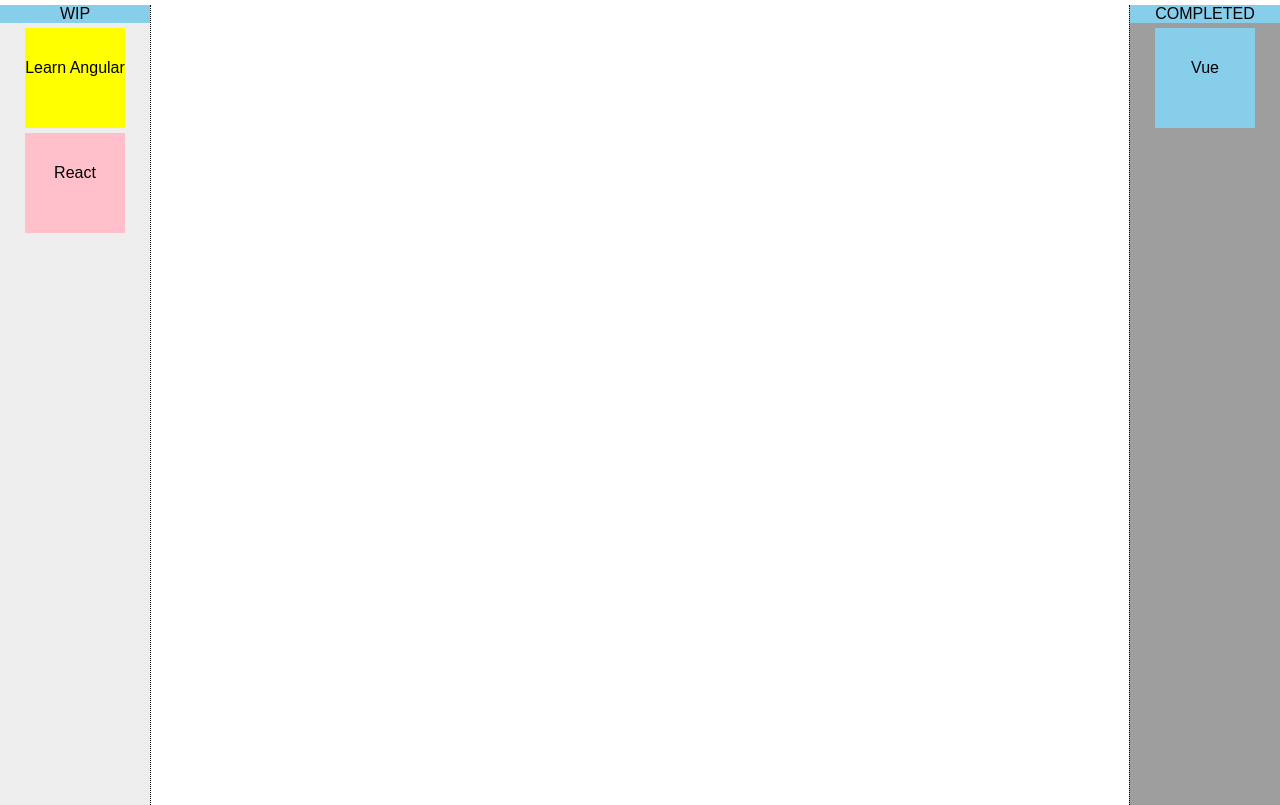
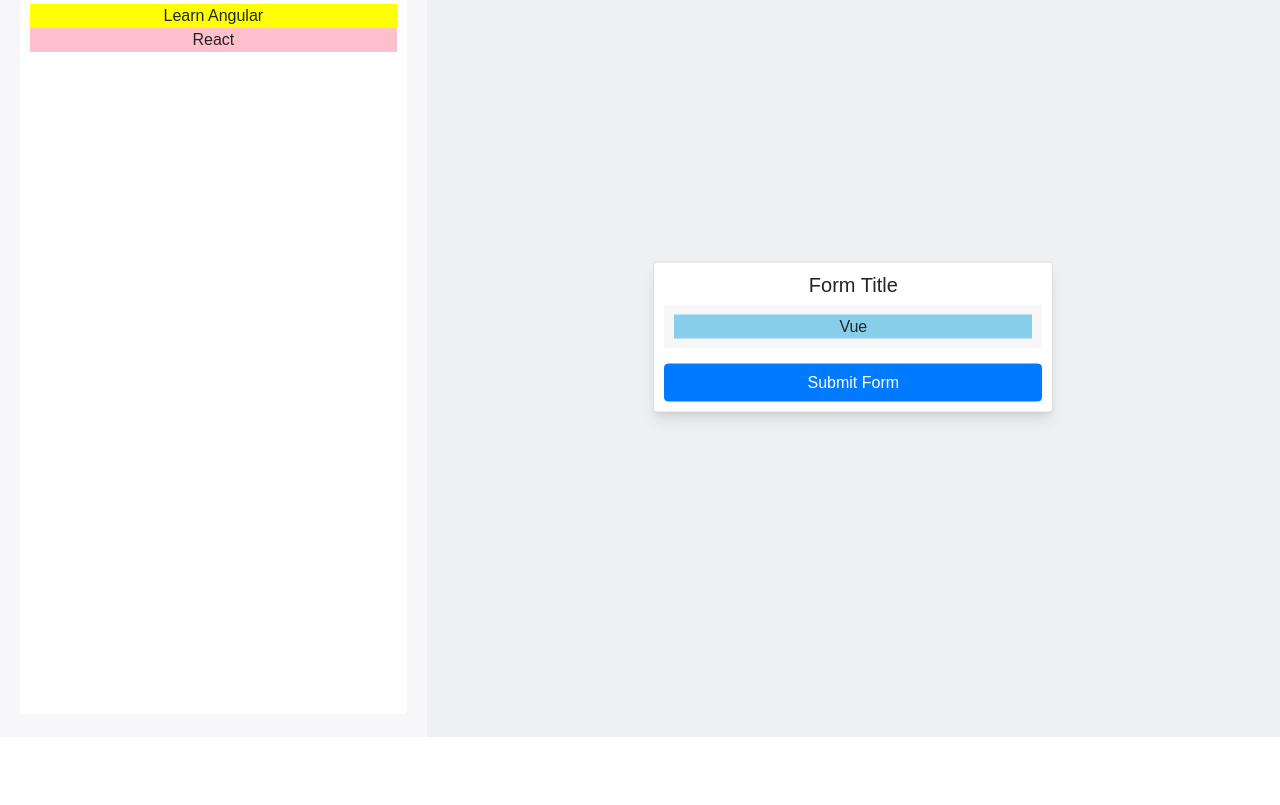
Before and after one commit to ajaidanial/draggable-form-elements, a React app: page / in a window 1280 px wide. Shown: the part 63-868 px from the top of the page. After the commit the page ends 800 px from the top, so only its background shows below. Built offline with nearby package versions, Linux system fonts and the light colour scheme.

Commit message:
drag drop UI done

```diff
--- a/public/index.html
+++ b/public/index.html
@@ -22,6 +22,10 @@
       Learn how to configure a non-root public URL by running `npm run build`.
     -->
 	<title>React App</title>
+
+	<!-- bootstrap css -->
+	<link rel="stylesheet"
+		href="https://maxcdn.bootstrapcdn.com/bootstrap/4.0.0/css/bootstrap.min.css">
 </head>
 
 <body>
@@ -39,7 +43,16 @@
 
       To begin the development, run `npm start` or `yarn start`.
       To create a production bundle, use `npm run build` or `yarn build`.
-    -->
+	-->
+
+	<!-- bootstrap js -->
+	<script src="https://code.jquery.com/jquery-3.2.1.slim.min.js"></script>
+	<script
+		src="https://cdnjs.cloudflare.com/ajax/libs/popper.js/1.12.9/umd/popper.min.js">
+	</script>
+	<script
+		src="https://maxcdn.bootstrapcdn.com/bootstrap/4.0.0/js/bootstrap.min.js">
+	</script>
 </body>
 
 </html>
--- a/src/App.css
+++ b/src/App.css
@@ -1,37 +1,65 @@
-.container-drag {
+.container_drag {
 	text-align: center;
+	height: 100%;
 }
 
-.wip {
-	position: absolute;
-	width: 150px;
-	height: 100vh;
-	left: 0;
-	top: 10;
-	background-color: #eeeeee;
-	border-right: 1px dotted;
+.container_drag .row {
+	height: 100%;
 }
 
-.task-header {
-	display: inline-block;
-	background-color: skyblue;
+.container_drag .form_elements_container,
+.container_drag .build_form_container {
+	padding: 20px;
+}
+
+.container_drag .form_elements_container {
+	background-color: #f7f7f9;
+}
+
+.container_drag .build_form_container {
+	background-color: #eff0f1;
+}
+
+.container_drag .content_container {
+	height: calc(100% - 40px);
+}
+
+.container_drag .form_container {
+	display: relative;
+}
+
+.form {
+	display: inline;
+	margin: 0;
+	position: absolute;
+	top: 50%;
+	left: 50%;
+	-ms-transform: translate(-50%, -50%);
+	transform: translate(-50%, -50%);
+	padding: 10px;
+	min-width: 400px;
+	max-width: 400px;
+	box-shadow: 0 10px 15px -3px rgba(0, 0, 0, 0.1), 0 4px 6px -2px rgba(0, 0, 0, 0.05);
+	border-radius: 4px;
+	border: 1px solid rgba(0, 0, 0, .125);
+	background-color: white;
+}
+
+.form .form_building_area {
+	min-height: 40px;
+	background-color: #f7f7f9;
+	padding: 10px;
+}
+
+.form .submit_button {
+	margin-top: 15px;
+	display: block;
 	width: 100%;
 }
 
-.droppable {
-	position: absolute;
-	width: 150px;
-	height: 100vh;
-	right: 0;
-	top: 10;
-	background-color: #9e9e9e;
-	border-left: 1px dotted;
+.form_elements_container .elements_holder {
+	border-radius: 4px;
+	padding: 10px;
+	height: 100%;
+	background-color: white;
 }
-
-.draggable {
-	width: 100px;
-	height: 100px;
-	background-color: yellow;
-	margin: 5px auto;
-	line-height: 5em;
-}
--- a/src/AppDragDropDemo.js
+++ b/src/AppDragDropDemo.js
@@ -23,7 +23,7 @@
     let id = ev.dataTransfer.getData('id')
 
     let tasks = this.state.tasks.filter((task) => {
-      if (task.name == id) {
+      if (task.name === id) {
         task.category = cat
       }
       return task
@@ -36,7 +36,7 @@
   }
 
   render() {
-    var tasks = {
+    let tasks = {
       wip: [],
       complete: []
     }
@@ -56,25 +56,39 @@
     })
 
     return (
-      <div className="container-drag">
-        <h2 className="header">DRAG & DROP DEMO</h2>
+      <div className="container_drag container-fluid">
+        <div className="row">
+          {/* draggable elements for the form */}
           <div
-          className="wip"
+            className="form_elements_container col-md-4"
             onDragOver={(e) => this.onDragOver(e)}
             onDrop={(e) => {
               this.onDrop(e, 'wip')
             }}
           >
-          <span className="task-header">WIP</span>
-          {tasks.wip}
+            <h4 className="header">Form elements</h4>
+            <div className="content_container">
+              <div className="elements_holder">{tasks.wip}</div>
             </div>
+          </div>
+
+          {/* form build using the draggable elements */}
           <div
-          className="droppable"
+            className="build_form_container col-md-8"
             onDragOver={(e) => this.onDragOver(e)}
             onDrop={(e) => this.onDrop(e, 'complete')}
           >
-          <span className="task-header">COMPLETED</span>
-          {tasks.complete}
+            <h4 className="header">Form Building Area</h4>
+            <div className="content_container form_container">
+              <form className="form">
+                <h5>Form Title</h5>
+                <div className="form_building_area">{tasks.complete}</div>
+                <button className="btn btn-primary submit_button" type="button">
+                  Submit Form
+                </button>
+              </form>
+            </div>
+          </div>
         </div>
       </div>
     )
--- a/src/index.css
+++ b/src/index.css
@@ -1,5 +1,9 @@
-body {
+html,
+body,
+#root {
 	margin: 0;
 	padding: 0;
+	width: 100%;
+	height: 100%;
 	font-family: sans-serif;
 }
```
Lines whose indentation alone changed are shown as unchanged.
